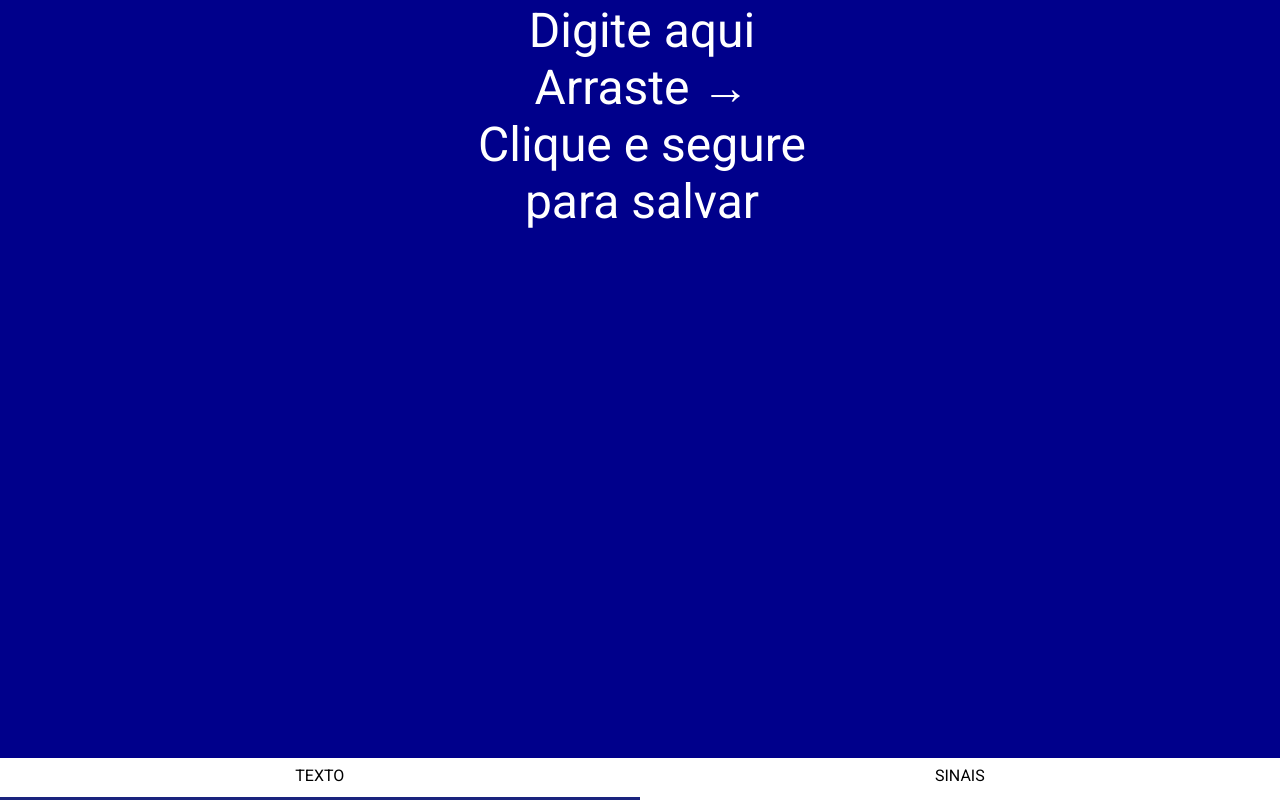
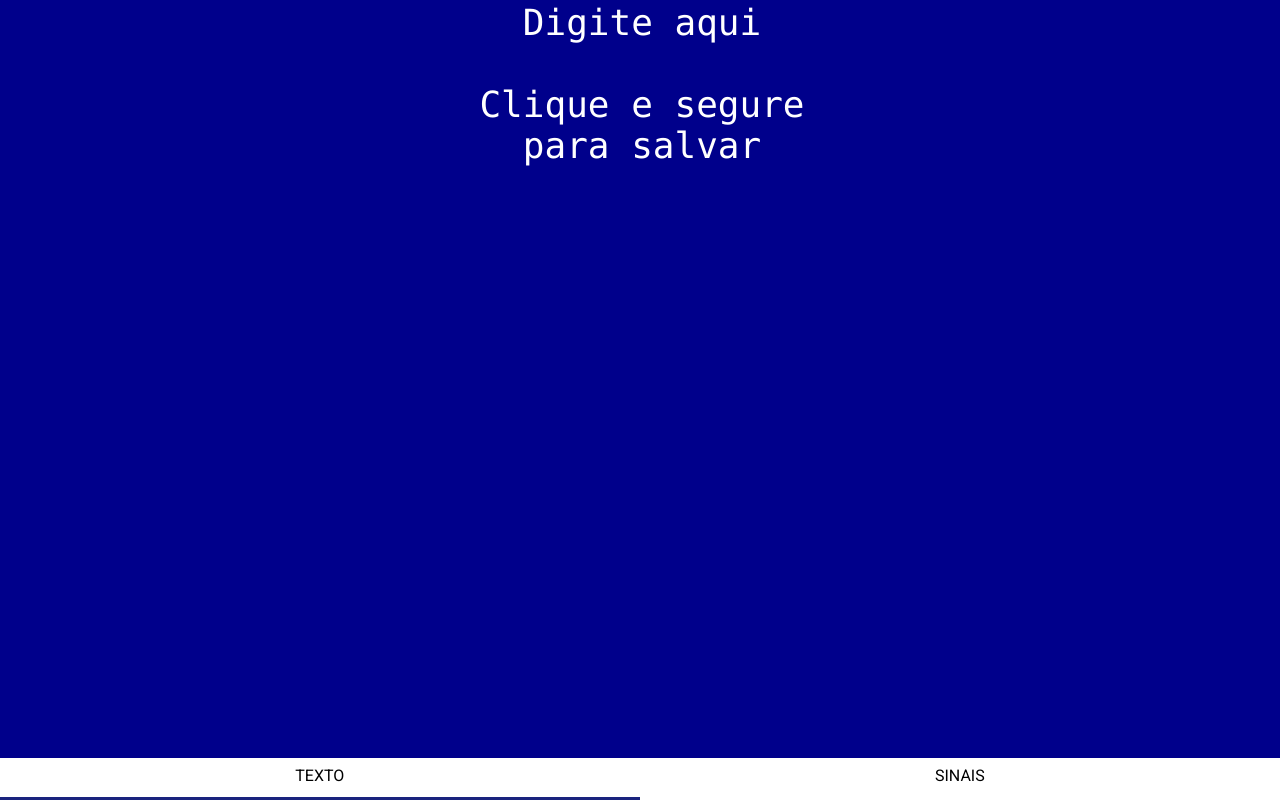
Before and after one commit to diogoko/elibras, a website built with webpack: page dist/index.html in a window 1280 px wide. Built offline with nearby package versions, Linux system fonts and the light colour scheme.

Commit message:
Desliga arrasto e usa fonte largura fixa

```diff
--- a/src/index.js
+++ b/src/index.js
@@ -43,11 +43,13 @@ class Pagina {
     configurarEventos() {
         window.addEventListener('resize', this.redimensionarCanvas);
 
+        /*
         let hammerTextareaTexto = new Hammer(this.textareaTexto);
         hammerTextareaTexto.on('panleft', this.mostrarCanvasSinais);
 
         let hammerCanvasSinais = new Hammer(this.canvasSinais);
         hammerCanvasSinais.on('panright', this.mostrarTextareaTexto);
+        */
 
         this.menuTexto.addEventListener('click', this.mostrarTextareaTexto);
 
@@ -129,7 +131,9 @@ class Pagina {
         const style = this.textareaTexto.style;
         style.backgroundColor = this.corFundo;
         style.color = this.corTexto;
-        style.fontSize = `${this.tamanhoFonte}px`;
+        const fatorAjuste = 0.75;
+        const tamanhoFonteAjustado = Math.round(this.tamanhoFonte * fatorAjuste);
+        style.fontSize = `${tamanhoFonteAjustado}px`;
     }
 }
 
```
Also changed, not shown: dist/index.css, dist/index.html.
